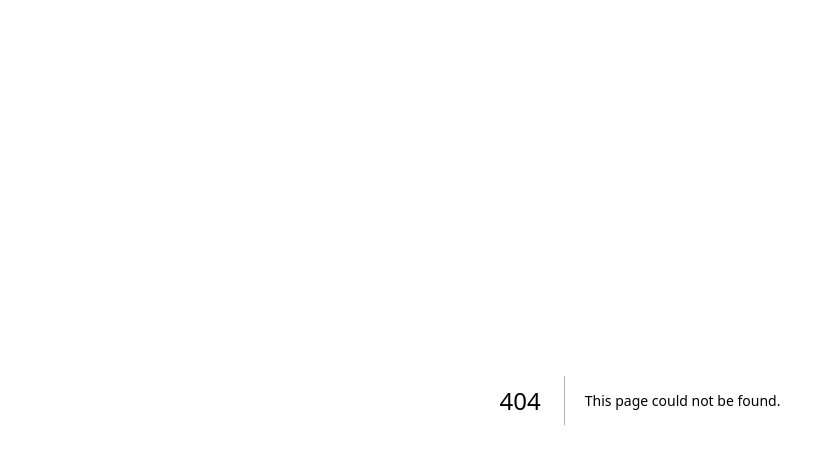
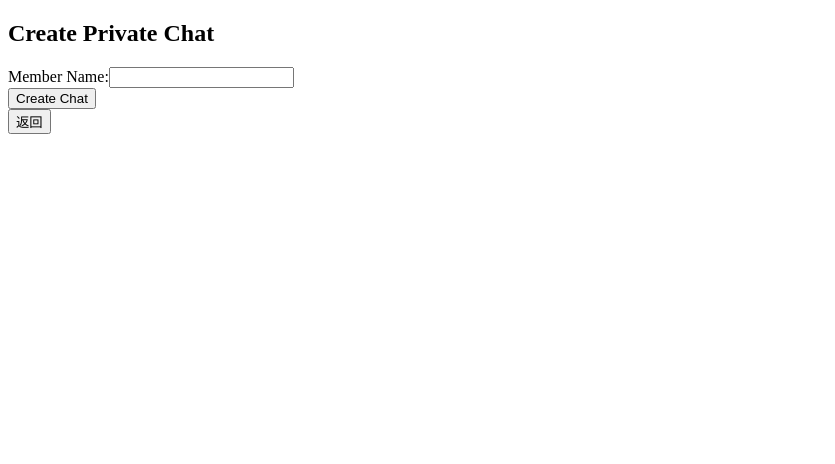
Before and after one commit to Eternityyyyyt/SE-front, a Next.js app: page /createPrivate in a window 1280 px wide. Before the commit this address had no page. Shown: the top 464 px of the page, without its empty margins (0-835 px from the left). Built offline with nearby package versions, Linux system fonts and the light colour scheme.

Commit message:
feat: add create private chat(#11)

```diff
--- /dev/null
+++ b/src/pages/createPrivate.tsx
@@ -0,0 +1,76 @@
+// 暂时用新页面比较方便
+import { useState } from "react";
+import { useRouter } from "next/router";
+import { RootState } from "@/redux/store";
+import { useSelector, useDispatch } from "react-redux";
+import { addChatId } from "@/redux/chat";
+
+
+const CreatePrivateChat = () => {
+    const createrName = useSelector((state:RootState) => state.auth.name);
+    const token = useSelector((state:RootState) => state.auth.token);
+
+    const [memberName, setMemberName] = useState('');
+    // 目前还是和auth一样存储
+    // chat_id可以重复创建（后端问题）
+    const router = useRouter();
+    const dispatch = useDispatch();
+
+    const handleCreateChat = () => {
+        fetch(`api/chat/createPrivate`, {
+            method: 'POST',
+            headers: {
+                'Authorization': `${token}`
+            },
+            body: JSON.stringify({
+                createrName,
+                memberName
+            })
+        })
+        .then((res) => res.json())
+        .then((res) => {
+            if(Number(res.code) === 0) {
+                console.log(res.data.chat_id);
+                dispatch(addChatId(Number(res.data.chat_id)));
+                alert(`Created! The chat id is ${res.data.chat_id}`);
+                router.back();
+            } else {
+                switch(Number(res.code)) {
+                    case 1:
+                        alert("Not Found");
+                        break;
+                    case 2:
+                        alert("Invalid or expired JWT");
+                        break;
+                    case 3:
+                        alert("User <userName> is not in chat <chatName>");
+                        break;
+                    default:
+                        alert("Something Wrong");
+                        break;
+                }
+            }
+        })
+    };
+
+    const GoBack = () => {
+        router.back();
+    }
+
+    return(
+        <div>
+            <h2>Create Private Chat</h2>
+            <div>
+                <label>Member Name:</label>
+                <input type="text" value={memberName} onChange={e => setMemberName(e.target.value)} />
+            </div>
+            <button onClick={handleCreateChat}>Create Chat</button>
+            <div>
+                <button onClick={GoBack}>返回</button>
+            </div>
+        </div>
+    );
+
+};
+
+export default CreatePrivateChat;
--- /dev/null
+++ b/src/redux/chat.ts
@@ -0,0 +1,36 @@
+import { createSlice, PayloadAction } from "@reduxjs/toolkit";
+
+interface ChatState {
+    chatId: number[];
+    messages: string[];
+
+}
+
+const initialState: ChatState = {
+    chatId: [],
+    messages: [],
+};
+
+export const chatSlice = createSlice({
+    name: "chat",
+    initialState,
+    reducers: {
+        addChatId: (state, action: PayloadAction<number>) => {
+            state.chatId.push(action.payload);
+        },
+        removeChatId: (state, action: PayloadAction<number>) => {
+            state.chatId = state.chatId.filter(id => id !== action.payload);
+        },
+        setMessages: (state, action: PayloadAction<string[]>) => {
+            state.messages = action.payload;
+        },
+        resetChat: (state) => {
+            state.chatId = [];
+            state.messages = [];
+        }
+    }
+
+});
+
+export const {addChatId, removeChatId, setMessages} = chatSlice.actions;
+export default chatSlice.reducer;
--- a/src/redux/store.ts
+++ b/src/redux/store.ts
@@ -1,16 +1,19 @@
 import { configureStore } from "@reduxjs/toolkit";
 import authReducer from './auth';
 import friendReducer from './friend';
+import chatReducer from './chat';
 
 export interface RootState {
     auth: ReturnType<typeof authReducer>;
     friend: ReturnType<typeof friendReducer>;
+    chat: ReturnType<typeof chatReducer>;
 }
 
 const store = configureStore({
     reducer: {
         auth: authReducer,
         friend: friendReducer,
+        chat: chatReducer,
     }
 });
 
--- a/src/styles/chatStyles.module.css
+++ b/src/styles/chatStyles.module.css
@@ -3,7 +3,7 @@
   display: flex;
   justify-content: center;
   align-items: center;
-  height: 100vh;
+  height: 92vh;
 }
 
 .chat-window {
```
Also changed, not shown: src/components/ChatDirectory.tsx (+4 -4 lines), src/pages/chat.tsx (+16 -5 lines).
